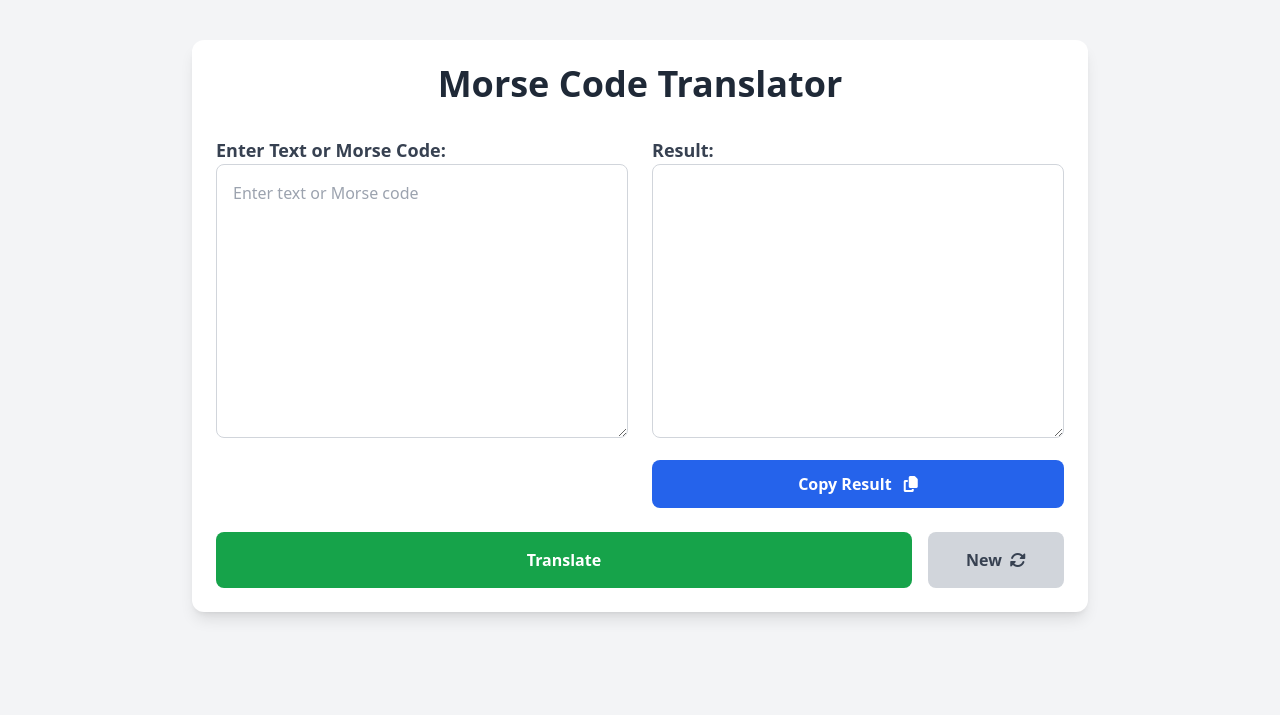
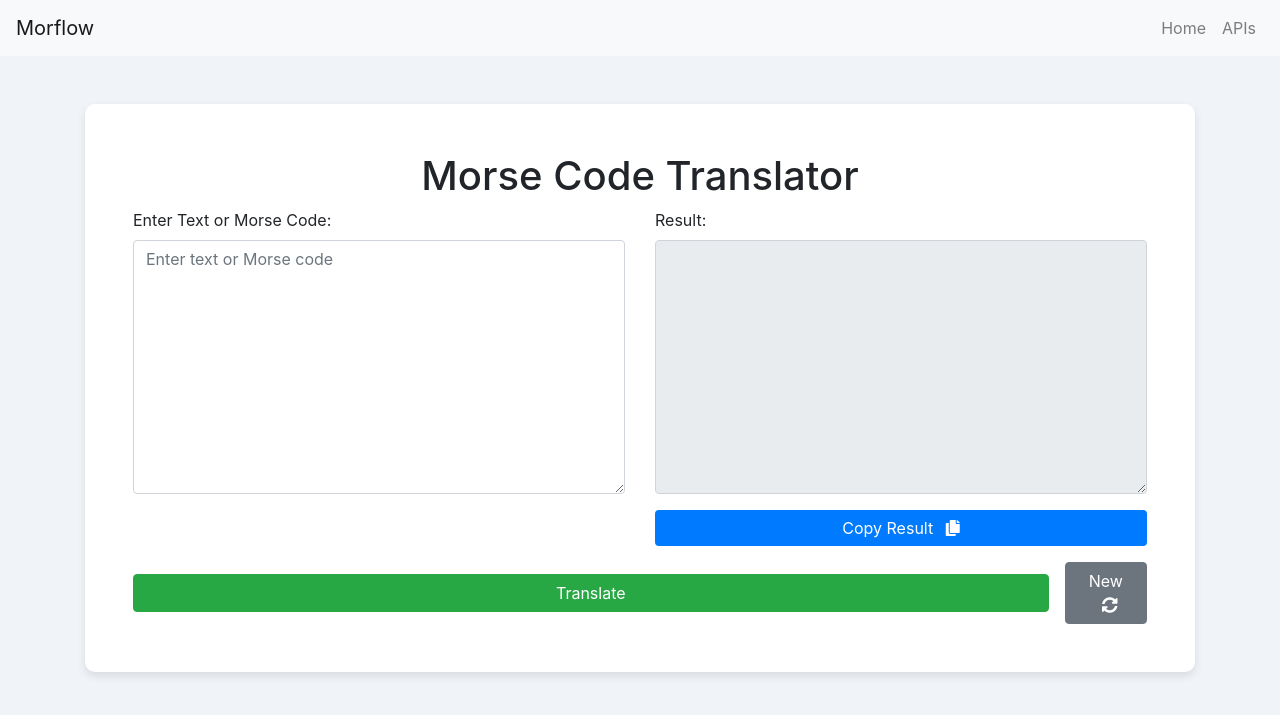
Before and after one commit to willi-felix/morflow, a Flask app: page / in a window 1280 px wide. Shown: the top 715 px of the page. Run offline with Flask 3, Linux system fonts and the light colour scheme; some libraries are stand-ins or nearby versions.

Commit message:
Update index.html

```diff
--- a/templates/index.html
+++ b/templates/index.html
@@ -5,10 +5,31 @@
     <meta name="viewport" content="width=device-width, initial-scale=1.0">
     <meta name="description" content="Morse Code Translator - Quickly translate text into Morse code and vice versa. Fast, reliable, and easy-to-use tool for encoding and decoding Morse code.">
     <meta name="keywords" content="Morse code, translator, encoding, decoding, morse code converter, online tool">
-    <meta name="William" content="Limex Corp.">
+    <meta name="author" content="Limex Corp.">
     <title>Morflow - Morse Code Translator</title>
-    <script src="https://cdn.tailwindcss.com"></script>
-    <script src="https://kit.fontawesome.com/a076d05399.js"></script>
+    <link href="https://cdn.tailwindcss.com" rel="stylesheet">
+    <link href="https://maxcdn.bootstrapcdn.com/bootstrap/4.5.2/css/bootstrap.min.css" rel="stylesheet">
+    <link href="https://cdnjs.cloudflare.com/ajax/libs/font-awesome/5.15.4/css/all.min.css" rel="stylesheet">
+    <style>
+        body {
+            background-color: #f0f4f8;
+        }
+        .card {
+            border: none;
+            border-radius: 10px;
+            box-shadow: 0 4px 8px rgba(0, 0, 0, 0.1);
+        }
+        .btn-primary {
+            background-color: #007bff;
+            border: none;
+        }
+        .btn-primary:hover {
+            background-color: #0056b3;
+        }
+        .nav-pills .nav-link.active {
+            background-color: #007bff;
+        }
+    </style>
     <script>
         function copyToClipboard() {
             const copyText = document.getElementById("resultText");
@@ -20,22 +41,43 @@
 </head>
 <body class="bg-gray-100 font-sans leading-normal tracking-normal">
 
-    <div class="max-w-4xl mx-auto mt-10 p-6 bg-white rounded-xl shadow-lg">
+    <nav class="navbar navbar-expand-lg navbar-light bg-light">
+        <a class="navbar-brand" href="#">Morflow</a>
+        <button class="navbar-toggler" type="button" data-toggle="collapse" data-target="#navbarNav" aria-controls="navbarNav" aria-expanded="false" aria-label="Toggle navigation">
+            <span class="navbar-toggler-icon"></span>
+        </button>
+        <div class="collapse navbar-collapse" id="navbarNav">
+            <ul class="navbar-nav ml-auto">
+                <li class="nav-item">
+                    <a class="nav-link" href="#">Home</a>
+                </li>
+                <li class="nav-item">
+                    <a class="nav-link" href="#">APIs</a>
+                </li>
+            </ul>
+        </div>
+    </nav>
+
+    <div class="container mt-5">
+        <div class="card p-5">
             <h1 class="text-4xl font-bold text-center text-gray-800 mb-8">Morse Code Translator</h1>
-
-        <form action="/convert" method="POST" class="space-y-6">
-            <div class="grid grid-cols-1 md:grid-cols-2 gap-6">
-                <div>
+            <form action="/convert" method="POST" class="space-y-4">
+                <div class="row">
+                    <div class="col-md-6">
+                        <div class="form-group">
                             <label for="inputText" class="block text-gray-700 font-semibold text-lg">Enter Text or Morse Code:</label>
-                    <textarea id="inputText" name="text" rows="10" class="w-full p-4 border border-gray-300 rounded-lg focus:outline-none focus:ring-2 focus:ring-indigo-500 transition-all" placeholder="Enter text or Morse code">{{ input_text }}</textarea>
+                            <textarea id="inputText" name="text" rows="10" class="form-control" placeholder="Enter text or Morse code">{{ input_text }}</textarea>
                             {% if input_text %}
                             <p class="text-sm text-gray-500 mt-2">You entered: {{ input_text }}</p>
                             {% endif %}
                         </div>
-                <div>
+                    </div>
+                    <div class="col-md-6">
+                        <div class="form-group">
                             <label for="resultText" class="block text-gray-700 font-semibold text-lg">Result:</label>
-                    <textarea id="resultText" rows="10" class="w-full p-4 border border-gray-300 rounded-lg focus:outline-none focus:ring-2 focus:ring-indigo-500 transition-all" readonly>{{ result }}</textarea>
-                    <button type="button" onclick="copyToClipboard()" class="mt-4 w-full p-3 bg-blue-600 text-white font-semibold rounded-lg hover:bg-blue-700 focus:outline-none focus:ring-2 focus:ring-blue-500 transition-all">Copy Result <i class="fas fa-copy ml-2"></i></button>
+                            <textarea id="resultText" rows="10" class="form-control" readonly>{{ result }}</textarea>
+                            <button type="button" onclick="copyToClipboard()" class="btn btn-primary mt-3 w-100">Copy Result <i class="fas fa-copy ml-2"></i></button>
+                        </div>
                     </div>
                 </div>
 
@@ -45,12 +87,16 @@
                 </div>
                 {% endif %}
 
-            <div class="flex justify-between items-center">
-                <button type="submit" class="w-full p-4 bg-green-600 text-white font-semibold rounded-lg hover:bg-green-700 focus:outline-none focus:ring-2 focus:ring-green-500 transition-all">Translate</button>
-                <a href="/" class="ml-4 flex justify-center items-center w-40 p-4 bg-gray-300 text-gray-700 font-semibold rounded-lg hover:bg-gray-400 focus:outline-none focus:ring-2 focus:ring-gray-500 transition-all">New <i class="fas fa-sync-alt ml-2"></i></a>
+                <div class="d-flex justify-content-between align-items-center">
+                    <button type="submit" class="btn btn-success w-100">Translate</button>
+                    <a href="/" class="btn btn-secondary ml-3">New <i class="fas fa-sync-alt ml-2"></i></a>
                 </div>
             </form>
         </div>
+    </div>
 
+    <script src="https://code.jquery.com/jquery-3.5.1.slim.min.js"></script>
+    <script src="https://cdn.jsdelivr.net/npm/@popperjs/core@2.5.4/dist/umd/popper.min.js"></script>
+    <script src="https://maxcdn.bootstrapcdn.com/bootstrap/4.5.2/js/bootstrap.min.js"></script>
 </body>
 </html>
```
Lines whose indentation alone changed are shown as unchanged.
